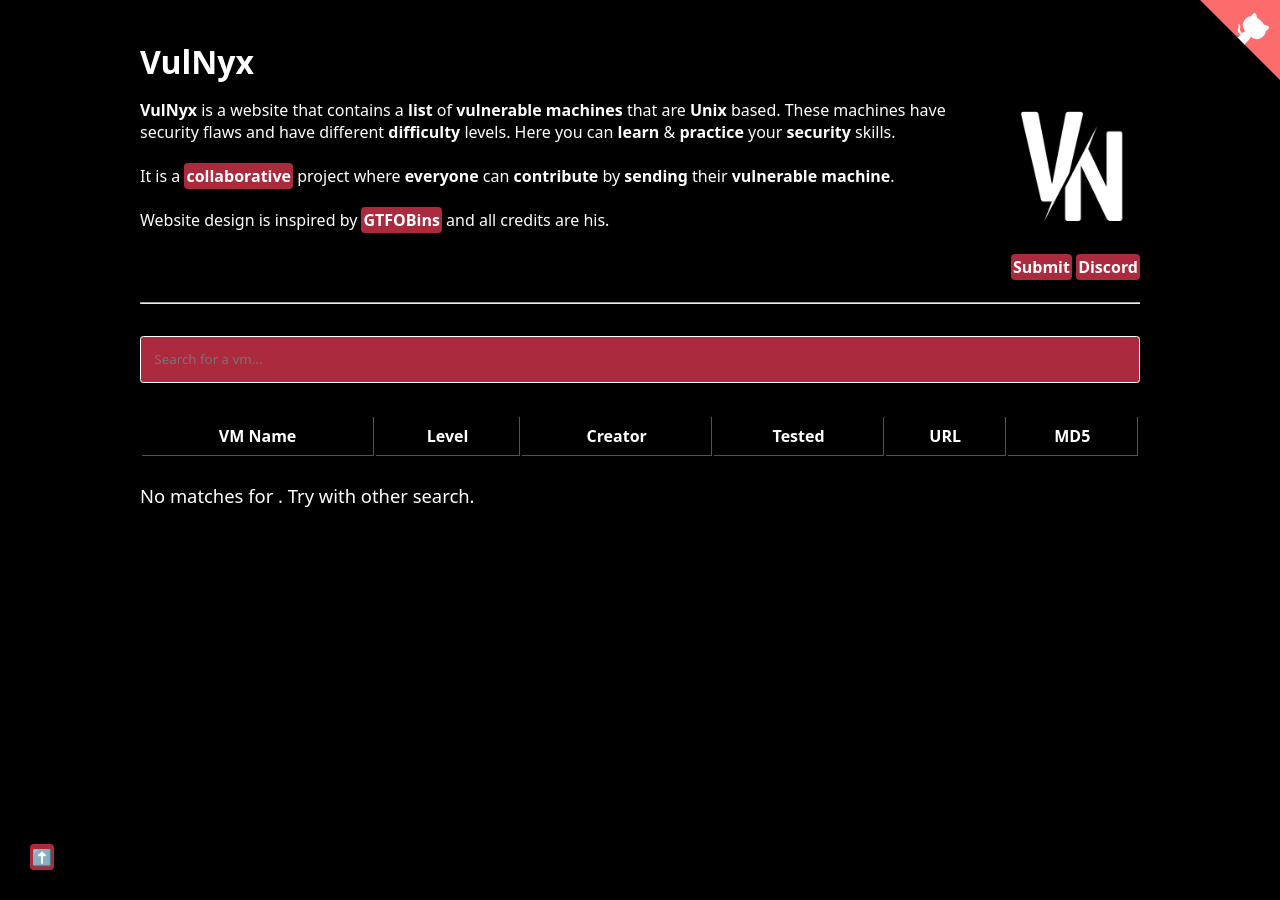
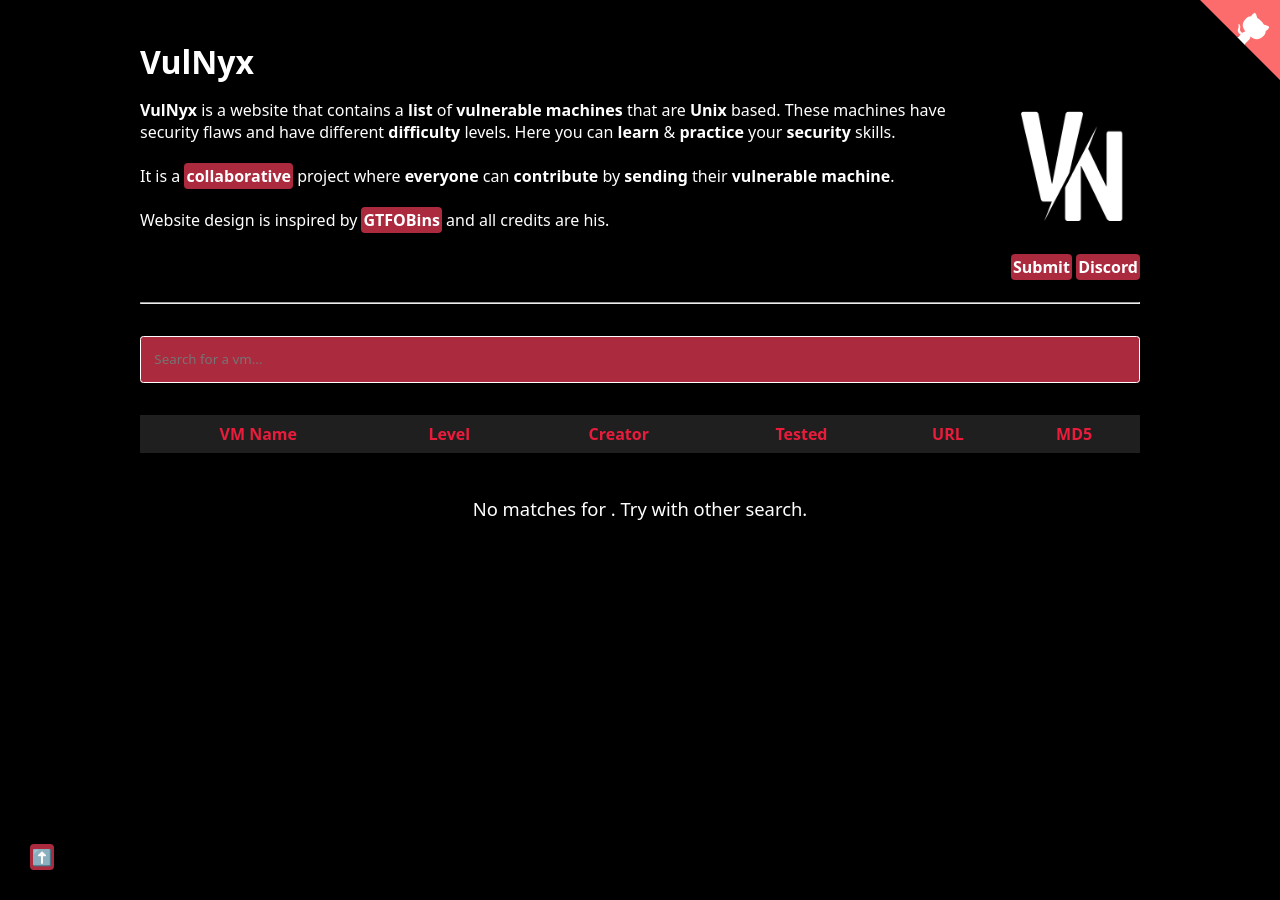
Before and after one commit to VulNyx/vulnyx, a Jekyll site: the page built from index.md, in a window 1280 px wide. Built offline with Jekyll 4.4.1, drawn with Linux system fonts in a browser that asks for light colours.

Commit message:
style: add a zebra striped to the table and change colors

```diff
--- a/assets/style.scss
+++ b/assets/style.scss
@@ -5,6 +5,8 @@
 $marked: #0000ff;
 $dark: #000000;
 $red: #ab2a3e;
+$row: #1f1414;
+$even-row: #b65261;
 $hover-color: #38bdf8;
 $white: #ffffff;
 $column-width: 1000px;
@@ -66,7 +68,8 @@ p + ol {
   padding-left: 3rem;
 }
 
-h2 + ul li, p + ol li {
+h2 + ul li,
+p + ol li {
   padding: 0.25rem 0;
 }
 
@@ -116,22 +119,37 @@ td.vvm-wal {
 }
 
 #bin-table {
+  border-collapse: collapse;
   width: 100%;
+}
 
 th,
 td {
-    padding: 0.5em;
-    border-right: 1px solid $red;
-    border-bottom: 1px solid $red;
+  padding: 0.75rem;
   text-align: center;
 }
 
 th {
+  padding: 0.5rem;
+  color: #e91c3b;
+  background-color: #201f1f;
   text-align: center;
 }
 
+tbody tr {
+  background-color: $red;
+}
+
 tbody tr:hover {
-    background: $red;
+  background-color: $even-row;
+}
+
+tbody tr:nth-child(even) {
+  background-color: $dark;
+}
+
+tbody tr:nth-child(even):hover {
+  background-color: #383030;
 }
 
 #search-message {
@@ -139,9 +157,8 @@ td.vvm-wal {
   text-align: center;
   padding: 1em;
 }
-}
 
-td ul {
+td div {
   display: flex;
   align-items: center;
   justify-content: center;
@@ -236,7 +253,7 @@ td ul {
 }
 
 .boton-hard {
-  background-color: #b71652;
+  background-color: #ec0725;
 }
 
 // disable diffis and platfs from sub taglist
@@ -266,11 +283,8 @@ td ul {
 }
 
 .newicon {
-  padding: 0 !important;
-  margin: 0 !important;
-  border: 0px !important;
-  padding-bottom: 11px !important;
-  padding-top: 11px !important;
+  display: flex;
+  align-items: center;
 }
 
 .cinfo {
```
Lines whose indentation alone changed are shown as unchanged.
